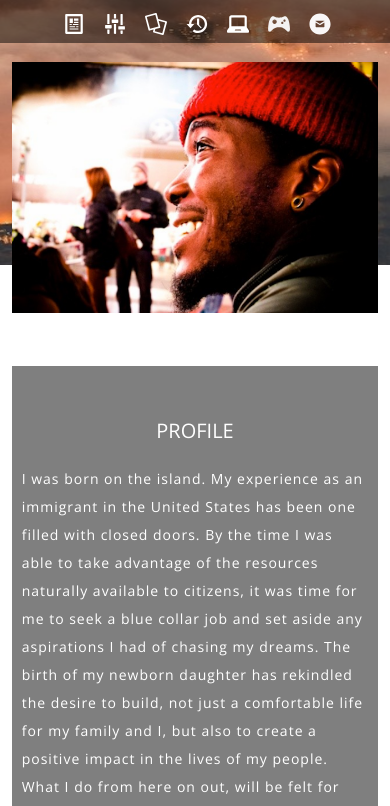
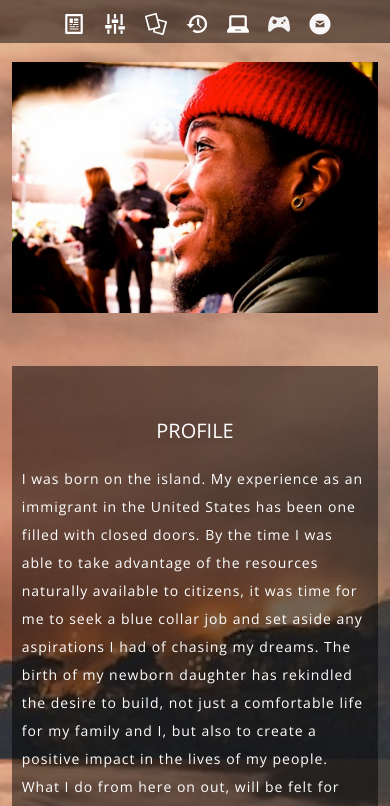
Before and after one commit to codegician/codegician, a plain HTML site: page index.html in a window 390 px wide. Shown: the part 85-891 px from the top of the page. Drawn offline with nearby package versions, Linux system fonts and the light colour scheme.

Commit message:
trying to fix bg for ios

```diff
--- a/css/main-small.css
+++ b/css/main-small.css
@@ -379,14 +379,13 @@
   a.nav-active{
   	color: #FFDAB9;
   }
-  html {
-    width:100%;
-    height:350px;
-  	background: url("../img/3.jpg") no-repeat center center scroll;
-  	background-size: 100% 100%;
-  	-moz-background-size: 100% 100%;
-  	-o-background-size: 100% 100%;
-  	-webkit-background-size: 100% 100%;
+  body {
+    /*width:100%;*/
+  	background: url("../img/3.jpg") no-repeat center center fixed;
+  	background-size: cover;
+  	-moz-background-size: cover;
+  	-o-background-size: cover;
+  	-webkit-background-size: cover;
 
   }
 
```
